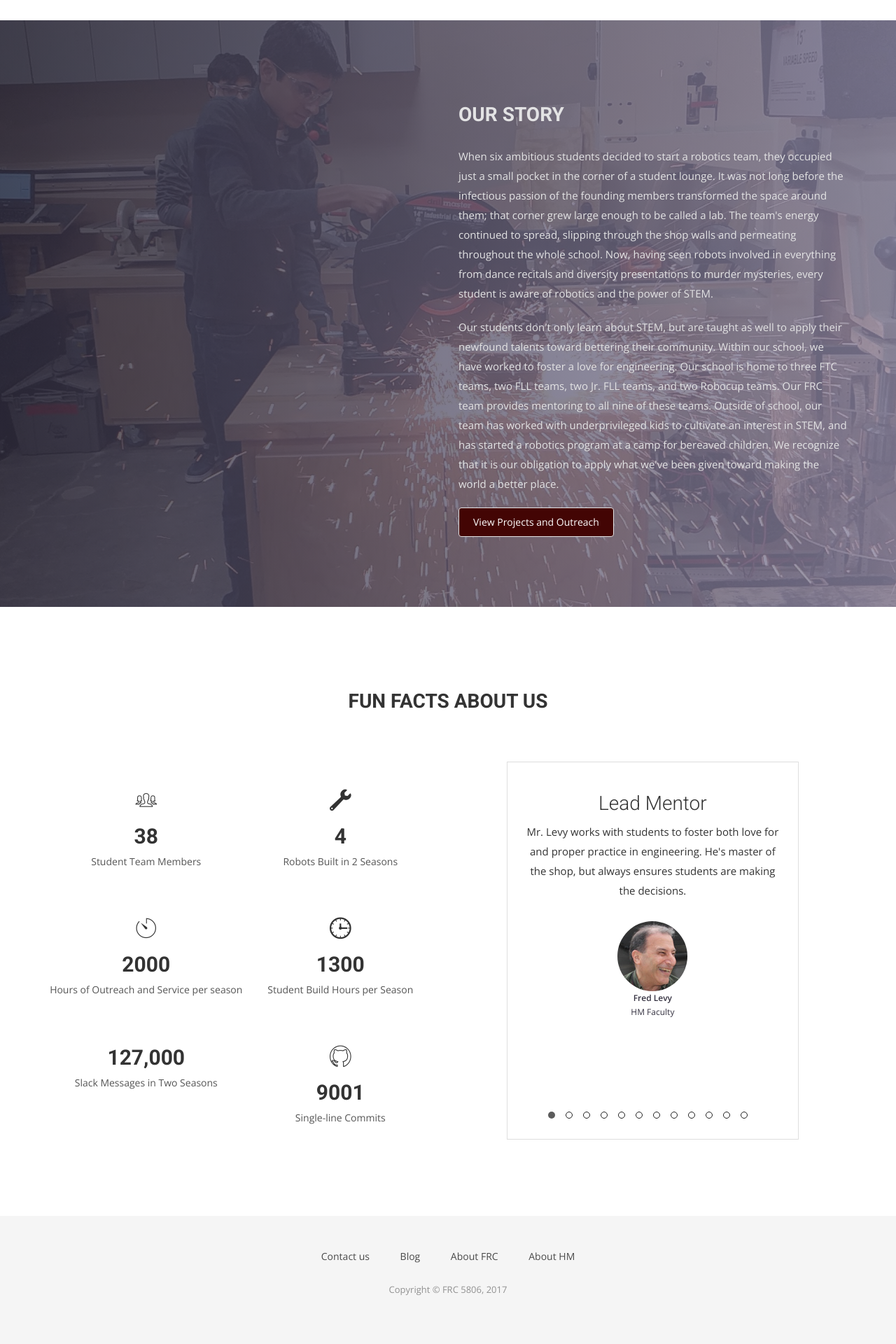
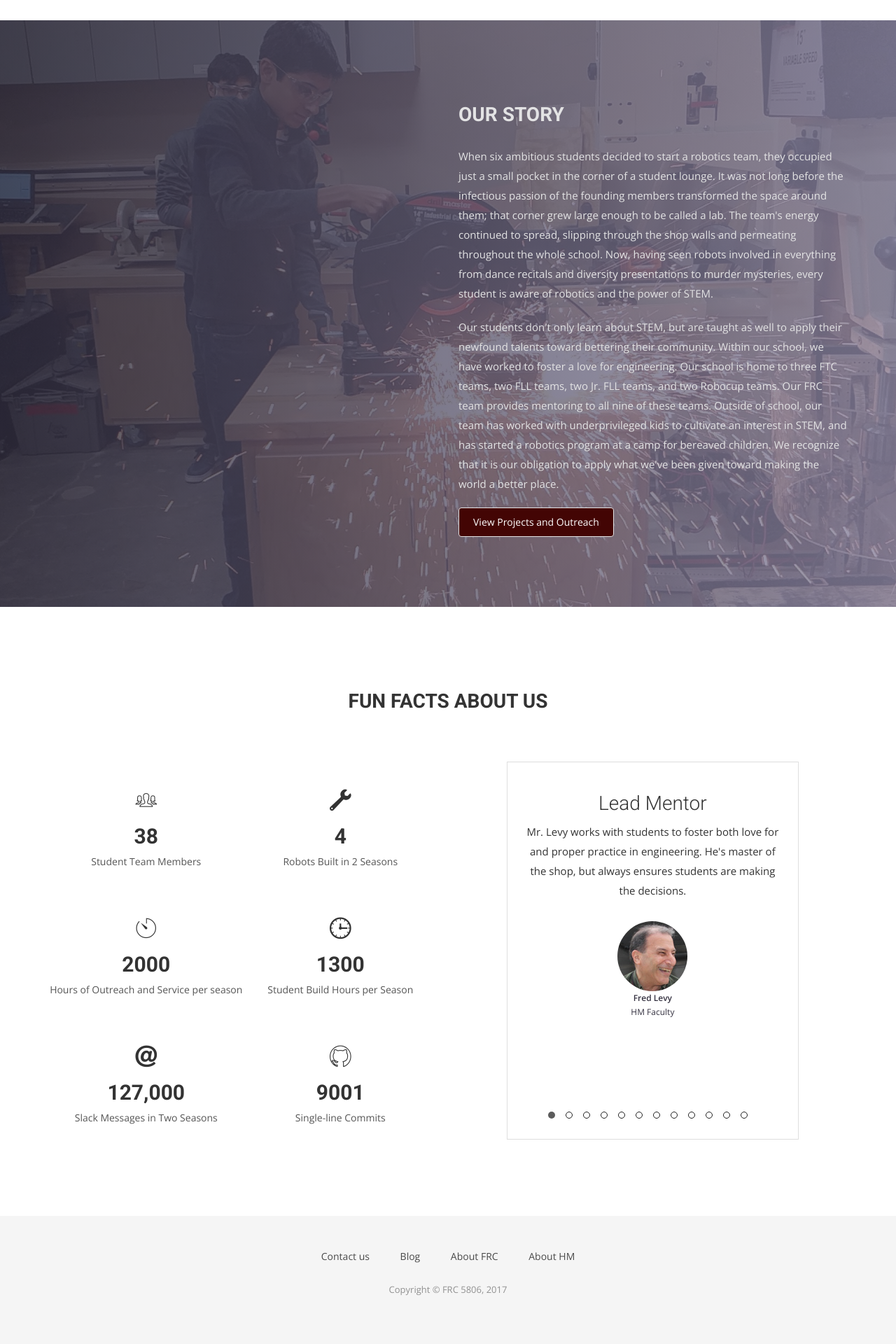
Before and after one commit to frc5806/frc5806.github.io, a Jekyll site: the page built from index.html, in a window 1280 px wide. Shown: the part 1265-3185 px from the top of the page at 70% size. Built offline with Jekyll 4.4.1, drawn with Linux system fonts in a browser that asks for light colours; nearby versions of some CDN libraries; some web fonts are replaced.

Commit message:
change slack stat icon

```diff
--- a/index.html
+++ b/index.html
@@ -93,7 +93,7 @@ permalink: /
             </li>
             <li>
               <div class="block">
-                <i class="ion-text"></i>
+                <i class="ion-at"></i>
                 <h4 class="counter">127,000</h4>
                 <span>Slack Messages in Two Seasons</span>
               </div>
```
